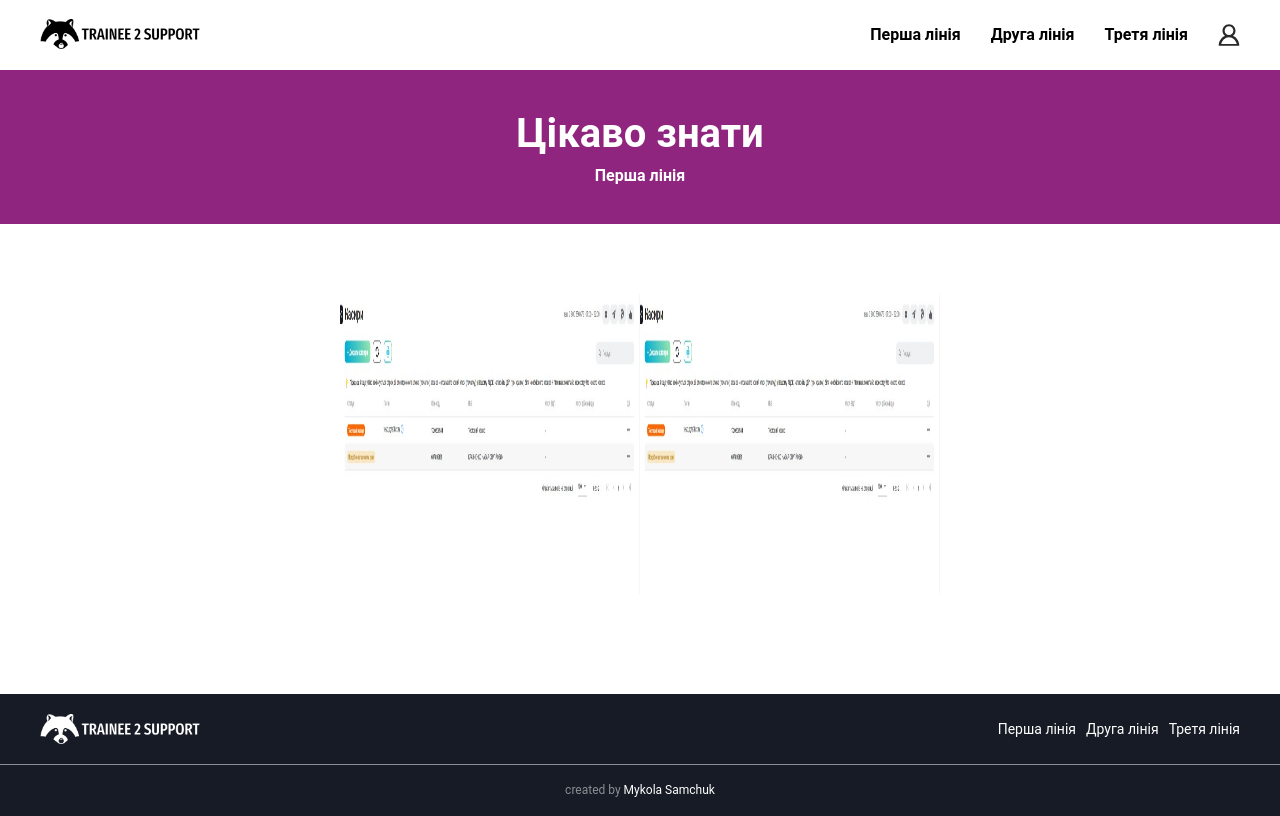
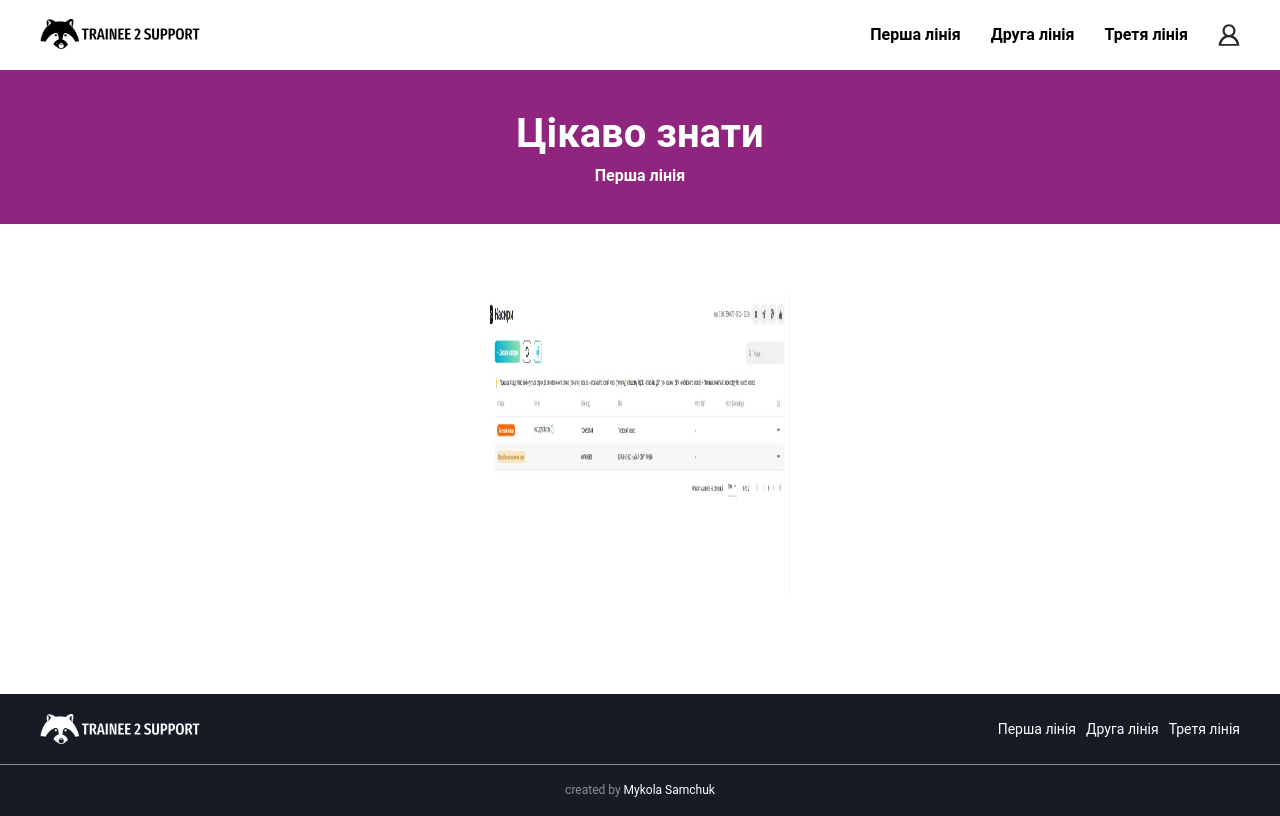
Before and after one commit to Mykola-Samchuk/trainee2support, a React (Create React App) app: page /#/interesting_first_line in a window 1280 px wide. Built offline with nearby package versions, Linux system fonts and the light colour scheme.

Commit message:
backup img piblic

```diff
--- a/src/pages/Interesting/Interesting.jsx
+++ b/src/pages/Interesting/Interesting.jsx
@@ -25,7 +25,7 @@ export default function Interesting() {
       <section className="section-content">
         <div className="interesting-wrapp">
           <div className="interesting-img-blc">
-            <img src={path + image} alt="img" />
+            {/* <img src={path + image} alt="img"/> */}
             <img src="/trainee2support/img/imgtest.jpg" alt="img" />
           </div>
           <div className="interesting-title"></div>
```
